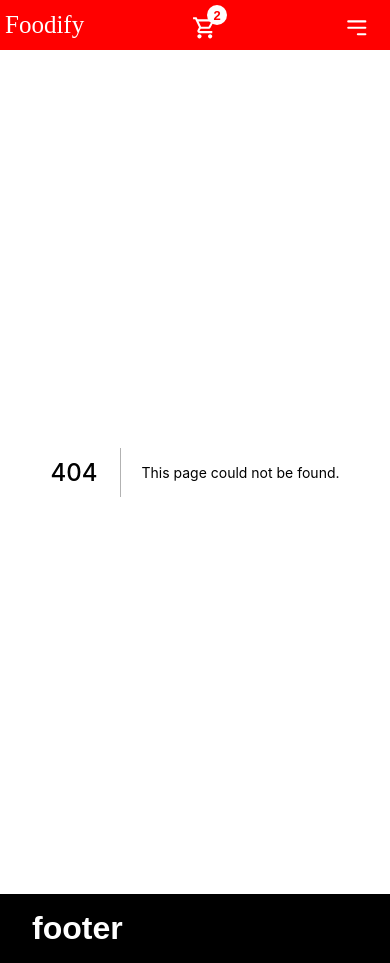
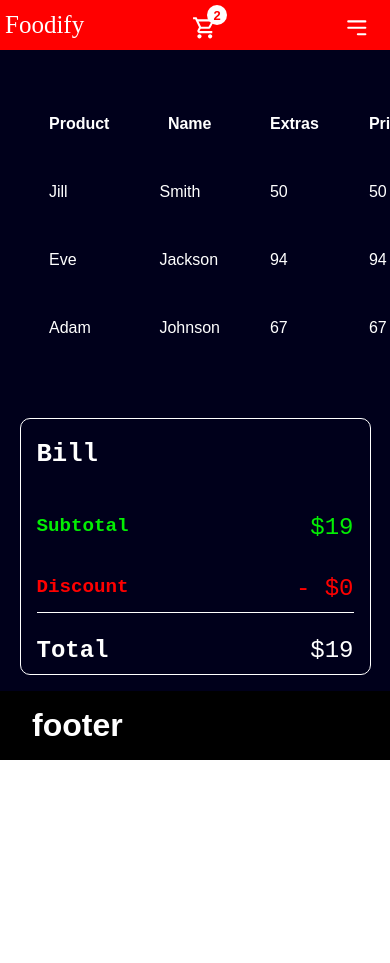
Before and after one commit to codeComet/food-ordering-app, a Next.js app in the folder client/: page /cart in a window 390 px wide. Before the commit this address had no page. After the commit the page ends 844 px from the top, so only its background shows below. Built offline with nearby package versions, Linux system fonts and the light colour scheme.

Commit message:
cart page completed, made responsive, need to add place order functionality

```diff
--- /dev/null
+++ b/client/pages/cart.js
@@ -0,0 +1,70 @@
+import React from "react";
+import styles from "../styles/Cart.module.css";
+
+const Cart = () => {
+  return (
+    <div className={styles.parent}>
+      <div className={styles.container}>
+        <div className={styles.cartTable} style={{ overflowX: "auto" }}>
+          <table>
+            <tr>
+              <th>Product</th>
+              <th>Name</th>
+              <th>Extras</th>
+              <th>Price</th>
+              <th>Quantity</th>
+              <th>Total</th>
+            </tr>
+            <tr>
+              <td>Jill</td>
+              <td>Smith</td>
+              <td>50</td>
+              <td>50</td>
+              <td>50</td>
+              <td>50</td>
+            </tr>
+            <tr>
+              <td>Eve</td>
+              <td>Jackson</td>
+              <td>94</td>
+              <td>94</td>
+              <td>94</td>
+              <td>94</td>
+            </tr>
+            <tr>
+              <td>Adam</td>
+              <td>Johnson</td>
+              <td>67</td>
+              <td>67</td>
+              <td>67</td>
+              <td>67</td>
+            </tr>
+          </table>
+        </div>
+        <div className={styles.cartTotal}>
+          <div className={styles.cartTotalContainer}>
+            <div className={styles.cartTotalTitle}>
+              <h2>Bill</h2>
+            </div>
+            <div className={styles.cartTotalPrice}>
+              <div className={styles.price}>
+                <h3>Subtotal </h3>
+                <p>$19</p>
+              </div>
+              <div className={styles.price}>
+                <h3>Discount </h3>
+                <p>- $0</p>
+              </div>
+              <div className={styles.price}>
+                <h3>Total </h3>
+                <p>$19</p>
+              </div>
+            </div>
+          </div>
+        </div>
+      </div>
+    </div>
+  );
+};
+
+export default Cart;
--- /dev/null
+++ b/client/styles/Cart.module.css
@@ -0,0 +1,131 @@
+.parent {
+  background-color: #00001b;
+  color: white;
+  padding: 1rem 0;
+}
+
+.container {
+  display: flex;
+  align-items: flex-start;
+  justify-content: space-around;
+  flex-wrap: wrap;
+}
+
+.price {
+  display: flex;
+  align-items: center;
+  justify-content: space-between;
+}
+
+.cartTotalTitle h2 {
+  font-size: 1.6rem;
+}
+
+.cartTotalContainer {
+  width: 65%;
+  font-family: monospace;
+  border: 1px solid white;
+  border-radius: 10px;
+  padding: 0 3rem;
+}
+
+.cartTable table {
+  border-spacing: 3rem;
+}
+
+.cartTotal {
+  flex: 1;
+  margin-top: 2rem;
+}
+
+.price h3 {
+  margin-right: 1rem;
+  font-size: 1.5rem;
+  margin-bottom: 10px;
+}
+
+.price p {
+  font-size: 1.5rem;
+  margin-bottom: 10px;
+}
+
+.price:last-child {
+  border-top: 1px solid #fff;
+}
+
+.price:last-child h3,
+.price:last-child p {
+  font-size: 2rem;
+}
+
+.price:first-child h3,
+.price:first-child p {
+  color: rgb(3, 238, 3);
+}
+
+.price:nth-child(2) h3,
+.price:nth-child(2) p {
+  color: rgb(255, 0, 0);
+}
+
+@media screen and (max-width: 600px) {
+  .cartTotalContainer {
+    width: 90%;
+    padding: 0 1rem;
+    margin: auto;
+  }
+
+  .price h3 {
+    font-size: 1.2rem;
+  }
+
+  .price:last-child h3,
+  .price:last-child p {
+    font-size: 1.5rem;
+  }
+}
+
+@media screen and (min-width: 600px) {
+  .cartTotalContainer {
+    width: 50%;
+    padding: 0 1rem;
+    margin: auto;
+  }
+
+  .price h3 {
+    font-size: 1.2rem;
+  }
+
+  .price:last-child h3,
+  .price:last-child p {
+    font-size: 1.5rem;
+  }
+}
+
+@media screen and (min-width: 992px) {
+  .cartTable {
+    display: flex;
+    flex: 2;
+    justify-content: center;
+    align-items: center;
+  }
+
+  .cartTable table {
+    width: 85%;
+  }
+
+  .cartTable table th {
+    text-align: left;
+    font-size: 1.2rem;
+  }
+
+  .cartTotal {
+    flex: 1;
+  }
+
+  .cartTotalContainer {
+    width: 90%;
+    padding: 0 1rem;
+    margin: auto;
+  }
+}
```
